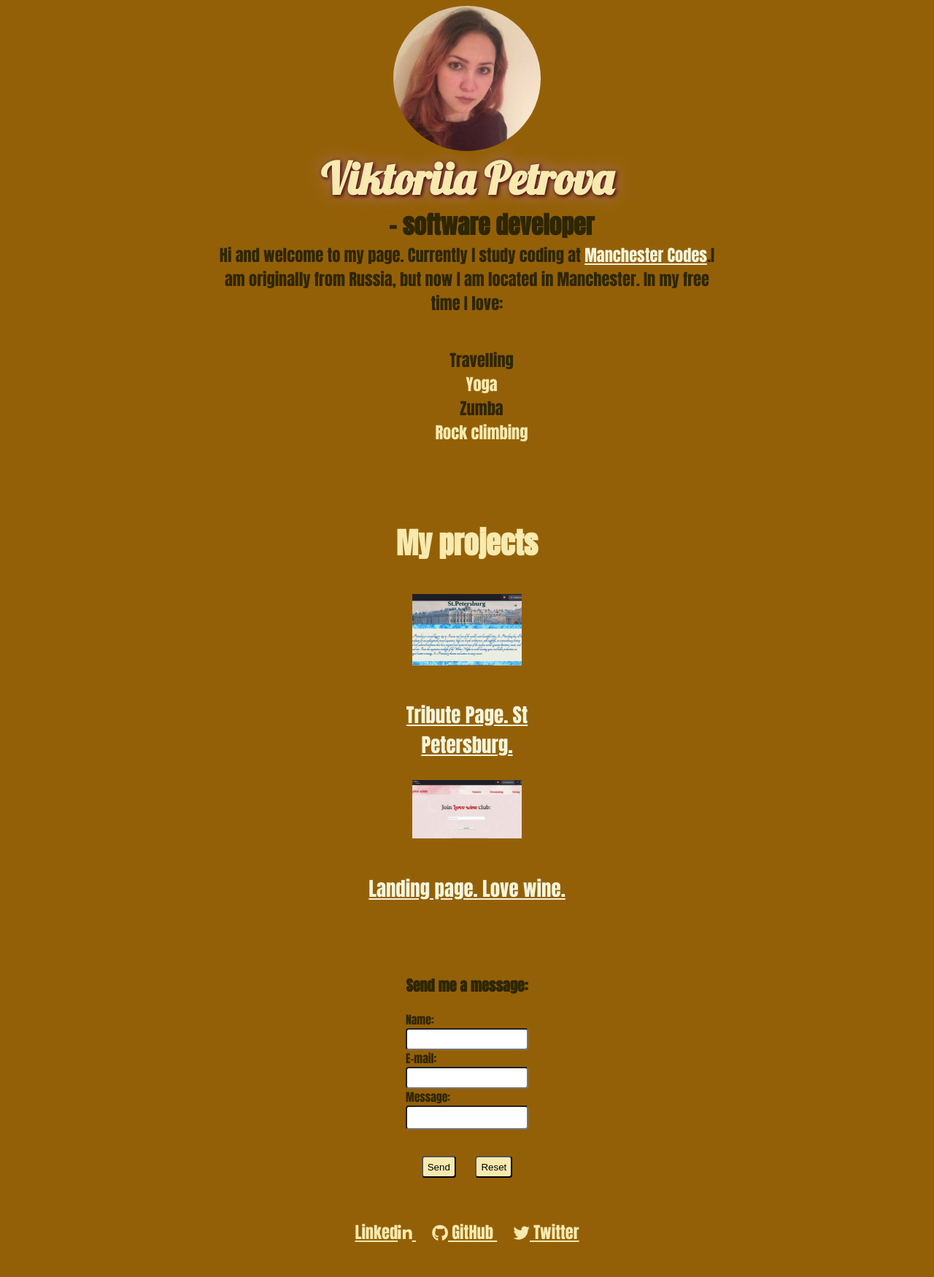
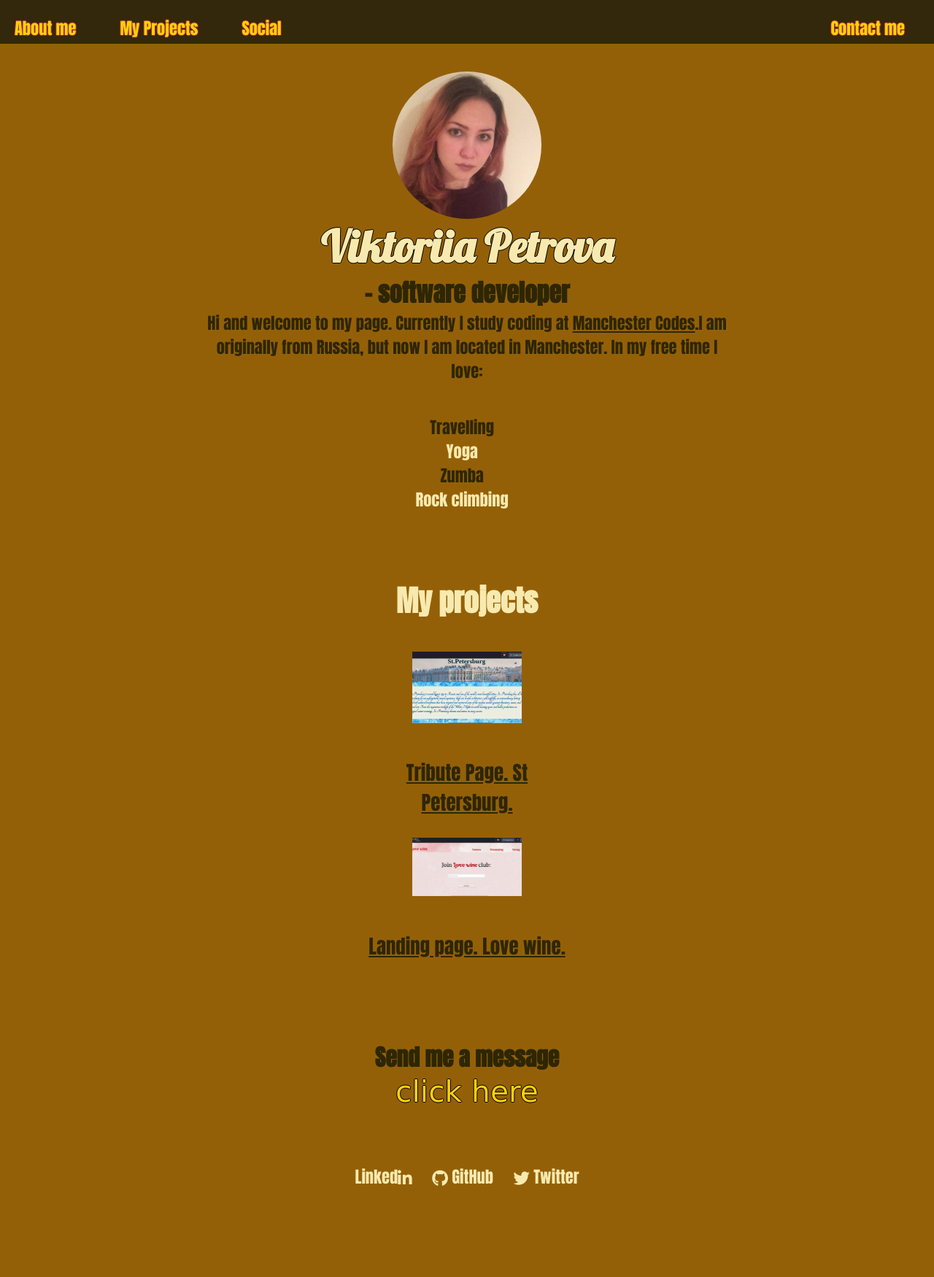
Before and after one commit to etrovavica1221/About_me, a plain HTML site: page index.html in a window 1280 px wide. Shown: the whole page at 73% size. After the commit the page ends 1674 px from the top, so only its background shows below. Drawn offline with Linux system fonts and the light colour scheme; a web font is replaced by a local one.

Commit message:
Improved portfolio

```diff
--- a/index.html
+++ b/index.html
@@ -11,16 +11,22 @@
     />
     <link rel="stylesheet" type="text/css" href="style.css">
     <link href="https://fonts.googleapis.com/css?family=Anton|Lobster&display=swap" rel="stylesheet">
-
-    <link rel="stylesheet" media="(max-width: 640px)" href="max-640px.css">
-    <link rel="stylesheet" media="(min-width: 640px)" href="min-640px.css">
-    <link rel="stylesheet" media="(orientation: portrait)" href="portrait.css">
-    <link rel="stylesheet" media="(orientation: landscape)" href="landscape.css">
-
+    <link href="https://fonts.googleapis.com/css?family=Modak&display=swap" rel="stylesheet">
     <title>About me</title>
 </head>
 <body>
  <a name="top"></a>
+ <br>
+ <nav class="topnav">
+  <ul id="nav-left">
+   <li class="nav_item"><a href="#top">About me</a></li>
+   <li class="nav_item"><a href="#prs">My Projects</a></li>
+   <li class="nav_item"><a href="#contacts">Social</a></li>
+  </ul>
+  <ul id="nav-right">
+   <li class="nav_item" id="nav-message"><a href="contact.html">Contact me</a></li>
+  </ul>
+ </nav>
 
  <div id="container">
   <section id="welcome">
@@ -29,9 +35,9 @@
 
     <p id="p-aboutme">
         Hi and welcome to my page.
-        Currently I study coding at <a href="https://www.manchestercodes.com" target="_blank">Manchester Codes</a>.I am originally from Russia, but now I am located in Manchester.
+        Currently I study coding at <a class="h-link" href="https://www.manchestercodes.com" target="_blank">Manchester Codes</a>.I am originally from Russia, but now I am located in Manchester.
         In my free time I love:
-         <ul>
+         <ul id="hobbies">
              <li>Travelling</li>
              <li>Yoga</li>
              <li>Zumba</li>
@@ -80,25 +86,11 @@
    </div>
  </section>
 
-  <section id="con-form">
-    <h3>Send me a message:</h3>
+ <h3>Send me a message<a class="h-link" href=contact.html id="click-here-link"><span id="click-here">click here</span></a></h3>
+ <footer>
+   <a name="contacts"></a>
 
-    <form action="mailto:etrovavica1221.com" method="post" enctype="text/plain">
-    Name:<br>
-    <input class="input" type="text" name="name"><br>
-    E-mail:<br>
-    <input class="input" type="text" name="mail"><br>
-    Message:<br>
-    <input id="message" type="text" name="comment" size="60"><br><br>
-    <div id="btns">
-    <input class="button" type="submit" value="Send">
-    <input class="button" id="reset" type="reset" value="Reset">
-    </div>
-    </form>
-  </section>
-
- <footer>
-   <section class="contacts" name="contacts">
+   <section class="contacts">
     <div id="contact-container">
          <a href="https://www.linkedin.com/in/viktoriia-petrova-76865617b/"
            target="_blank"
--- a/style.css
+++ b/style.css
@@ -1,6 +1,10 @@
 html {
     height: 100%;
     max-width: 100%;
+    margin: 0;
+    padding: 0;
+    border: 0;
+
 }
 
 body {
@@ -12,8 +16,12 @@ body {
     font-size: 1.4em;
     font-family: 'Anton', sans-serif;
     height: 100%;
+    width: 100%;
     text-align: center;
     justify-content: center;
+    margin: 0;
+    padding: 0;
+    border: 0;
 
 }
 
@@ -22,8 +30,54 @@ body {
     flex-direction: column;
     align-items: center;
     justify-content: center;
+    margin: 60px 0 0 0;
+    width: 100%;
 
 }
+
+.topnav {
+    background: rgb(51, 39, 12);
+    height: 60px;
+    overflow: hidden;
+    position: fixed;
+    z-index: 1;
+    top: 0;
+    width: 100%;
+
+  }
+
+.topnav a:hover {
+    color: #F8EAAF;
+
+}
+
+#nav-left li {
+    float: left;
+    list-style: none;
+    padding: 0 30px;
+    margin: 0;
+
+  }
+
+#nav-left {
+    margin-left: -50px;
+
+}
+
+#nav-right {
+    float: right!important;
+    list-style: none;
+    padding: 0 40px;
+    margin: 0;
+
+  }
+
+.nav_item a {
+    color: rgb(252, 208, 10);
+    text-shadow: -1px 0 brown, 0 1px brown, 1px 0 brown, 0 -1px brown;
+    text-decoration: none;
+  }
+
 
 #my-img {
     border-radius: 50%;
@@ -38,7 +92,7 @@ body {
     flex-direction: column;
     align-items: center;
     justify-content: center;
-    margin-bottom: 1.5em;
+    margin: 5px 0 20px 0;
 
 }
 
@@ -51,13 +105,11 @@ h1 {
     font-family: 'Lobster', cursive;
     font-size: 1.8em;
     color: #F8EAAF;
-    text-shadow: 2px 2px 5px rgb(80, 9, 9), 0 0 25px rgb(173, 121, 121), 0 0 5px rgb(100, 54, 54)
-
+    text-shadow: -1px 0 black, 0 1px black, 1px 0 black, 0 -1px black;
 }
 
 #profession {
     display: block;
-    margin-left: 2em;
 
 }
 
@@ -67,12 +119,15 @@ h1 {
 
 }
 
-ul {
+#hobbies {
     margin-top: 2em;
     list-style-type: none;
+    position: relative;
+    right: 1.2em;
+
 }
 
-ul li:nth-child(even) {
+#hobbies li:nth-child(even) {
     color: #F8EAAF;
 
 }
@@ -124,17 +179,29 @@ h2 {
 
 }
 
-#con-form {
-    display: block;
-    text-align: center;
+h3 {
+    font-size: 1.4em;
+    font-weight: bolder;
+    padding: 1em;
+    margin: auto;
+    color: #2E2602;
 
 }
 
-h3 {
-    font-size: 0.9em;
+h4 {
+    font-size: 1.8em;
     font-weight: bolder;
     padding: 1em;
     margin: auto;
+    color: #2E2602;
+
+}
+
+#contact-form {
+    margin-top: 5em;
+    display: block;
+    text-align: center;
+    width: 100%;
 
 }
 
@@ -143,21 +210,23 @@ form {
     margin-left: auto;
     margin-right: auto;
     text-align: left;
-    font-size: 0.7em
+    font-size: 0.7em;
 
 }
 
 .input {
-    height: 1.8em;
+    height: 2.2em;
+    margin-top: 0.7em;
+    margin-bottom: 0.7em;
     border-radius: 4px;
-    width: 12em;
+    width: 18em;
 
 }
 
 #message {
     border-radius: 4px;
     height: 2em;
-    width: 12em;
+    width: 18em;
     overflow: scroll;
 
 }
@@ -176,11 +245,11 @@ form {
     border-radius: 4px;
     border-color: black;
     height: 2.2em;
-
+    width: 4em;
 }
 
 .button:hover {
-    background-color: #2E2602;
+    background-color: rgb(191, 150, 0);
     color:white;
   }
 
@@ -211,19 +280,40 @@ footer {
 
 }
 
+#click-here {
+    display: block;
+    font-size: 1.3em;
+    color: rgb(252, 208, 10);
+    font-family: 'Modak', cursive;
+    font-weight: 500;
+    text-shadow: -1px 0 black, 0 1px black, 1px 0 black, 0 -1px black;
+
+}
+
+#click-here:hover {
+    color: rgb(191, 150, 0);
+}
+
+#click-here-link{
+    text-decoration: none;
+}
+
 .contact-details:hover {
-    color: #2E2602;
-    margin: auto;
+    color: rgb(191, 150, 0);
 
   }
 
 a {
-    color: beige;
+    color: #2E2602;
 }
 
-a:visited {
-    color: black;
-  }
+a.contact-details {
+    text-decoration: none;
+}
+
+.h-link:hover {
+    color: rgb(191, 150, 0);
+}
 
   @media only screen and (max-width: 1000px) {
       h1,.projects-section-header {
@@ -244,7 +334,7 @@ a:visited {
 
 
   @media only screen and (max-width: 600px) {
-      h1 {
+      h1,h3 {
           font-size: 0.8em;
       }
 
```
Also changed, not shown: contact.html (added, +48 -0 lines), script.js (added, +17 -0 lines).
